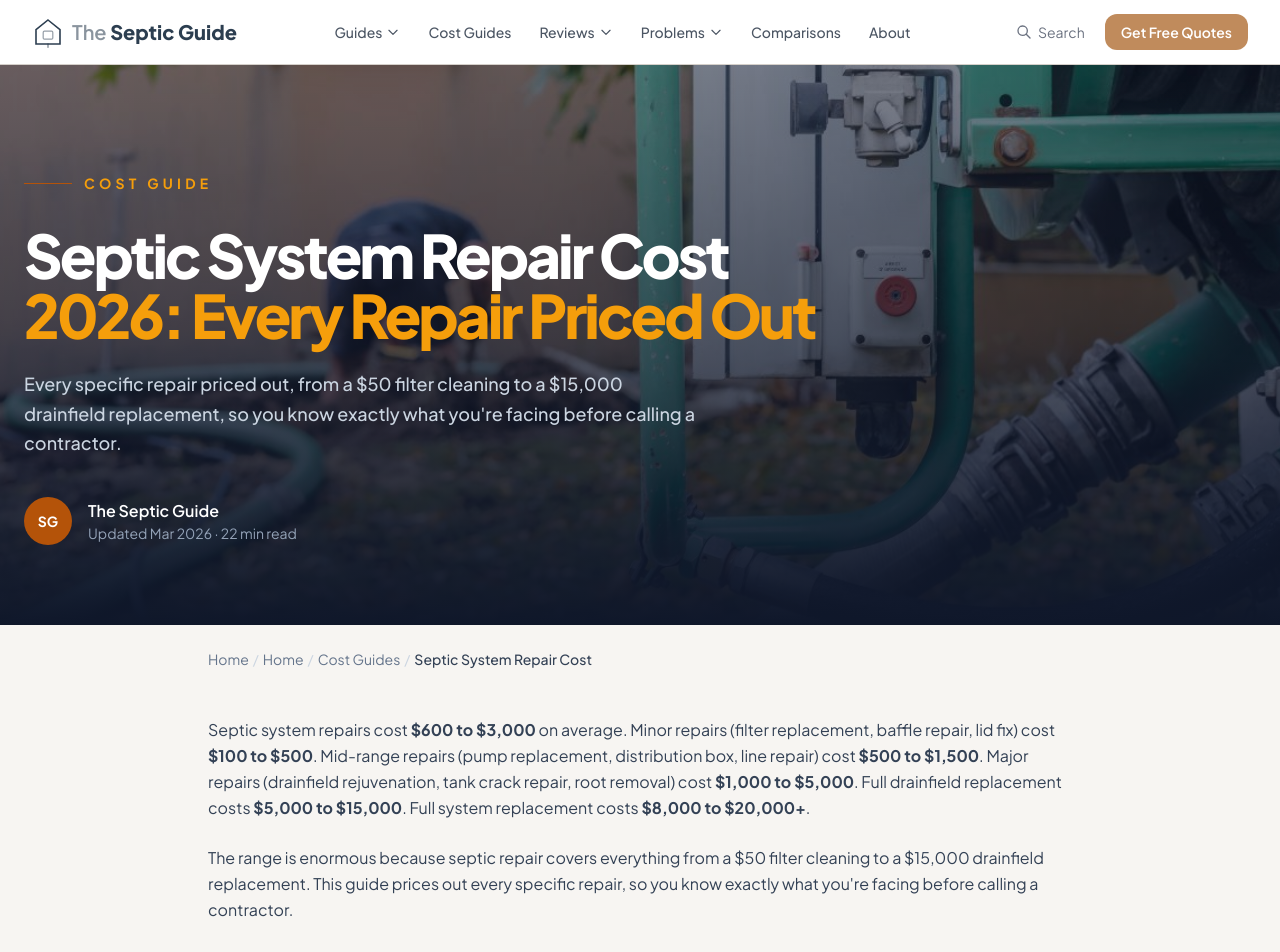
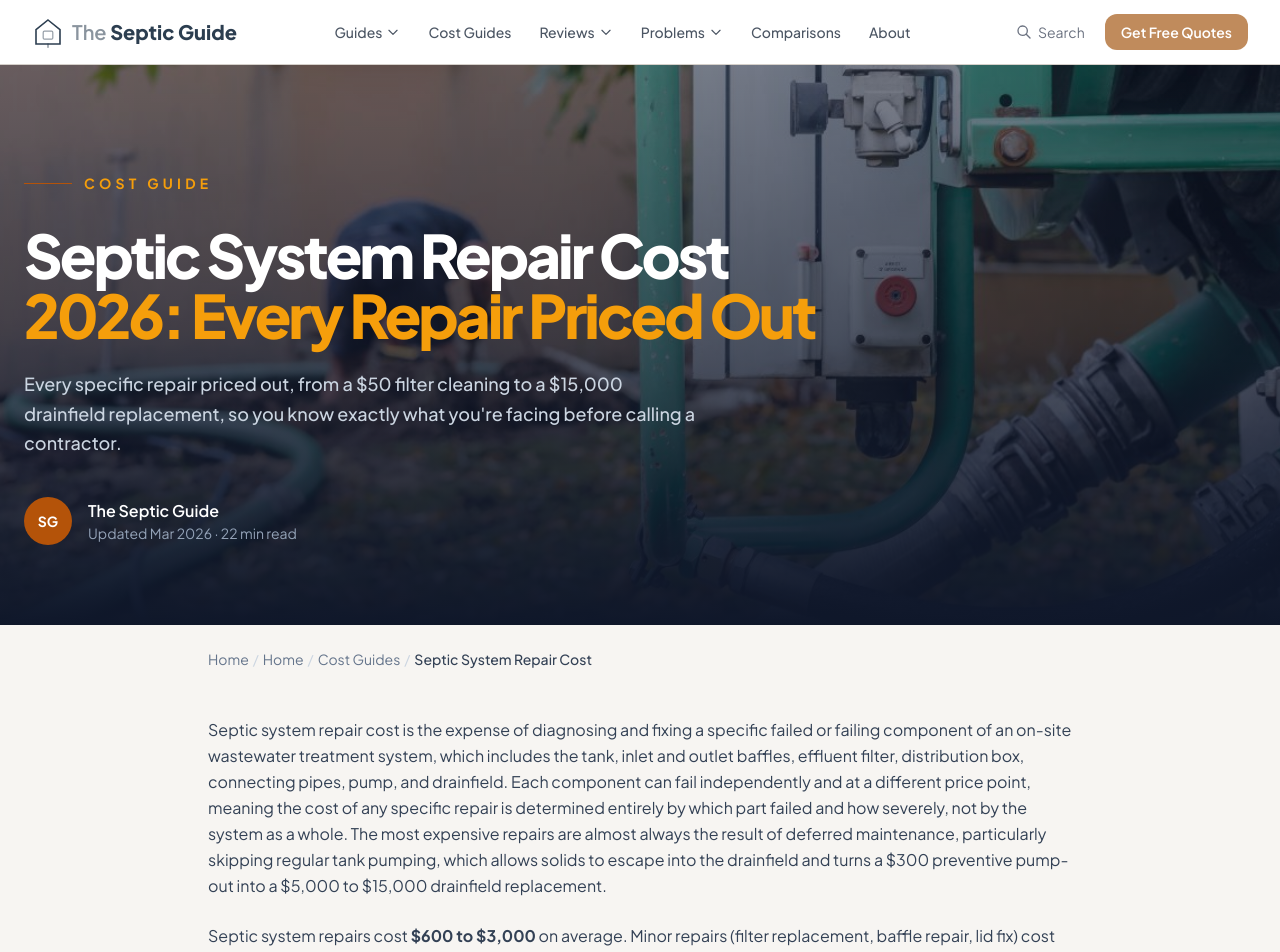
Before and after one commit to thebasementguide2026/theseptic.guide-, a Next.js app: page /cost-guides/septic-system-repair-cost in a window 1280 px wide. Shown: the top 952 px of the page. Built offline with nearby package versions, Linux system fonts and the light colour scheme.

Commit message:
Add intro definition paragraph to septic-system-repair-cost page

```diff
--- a/app/cost-guides/septic-system-repair-cost/page.tsx
+++ b/app/cost-guides/septic-system-repair-cost/page.tsx
@@ -322,6 +322,10 @@ export default function SepticRepairCostArticle() {
 
       {/* Main Content */}
       <article className='max-w-4xl mx-auto px-4 py-12'>
+
+                <p className='text-base text-slate-700 leading-relaxed mb-6'>
+          Septic system repair cost is the expense of diagnosing and fixing a specific failed or failing component of an on-site wastewater treatment system, which includes the tank, inlet and outlet baffles, effluent filter, distribution box, connecting pipes, pump, and drainfield. Each component can fail independently and at a different price point, meaning the cost of any specific repair is determined entirely by which part failed and how severely, not by the system as a whole. The most expensive repairs are almost always the result of deferred maintenance, particularly skipping regular tank pumping, which allows solids to escape into the drainfield and turns a $300 preventive pump-out into a $5,000 to $15,000 drainfield replacement.
+        </p>
 
         <p className='text-base text-slate-700 leading-relaxed mb-6'>
           Septic system repairs cost <strong>$600 to $3,000</strong> on average. Minor repairs (filter replacement, baffle repair, lid fix) cost <strong>$100 to $500</strong>. Mid-range repairs (pump replacement, distribution box, line repair) cost <strong>$500 to $1,500</strong>. Major repairs (drainfield rejuvenation, tank crack repair, root removal) cost <strong>$1,000 to $5,000</strong>. Full drainfield replacement costs <strong>$5,000 to $15,000</strong>. Full system replacement costs <strong>$8,000 to $20,000+</strong>.
```
